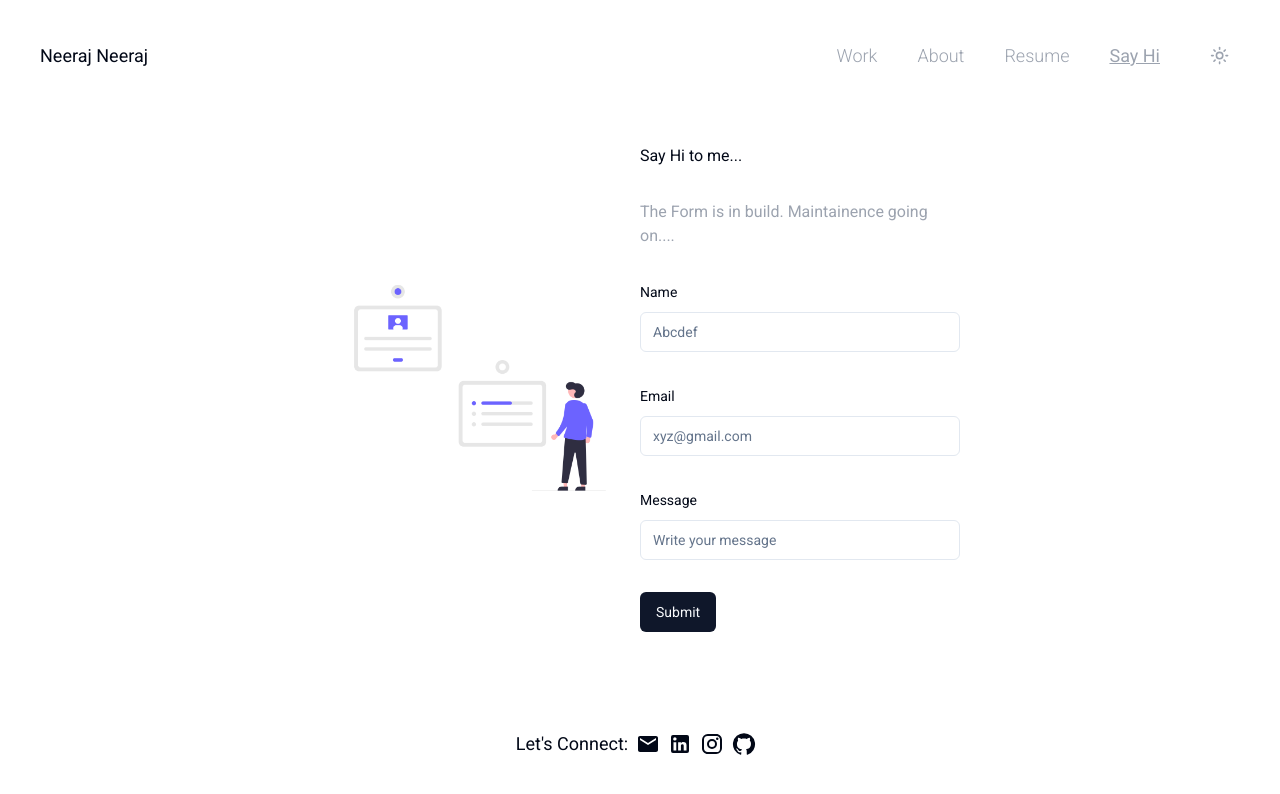
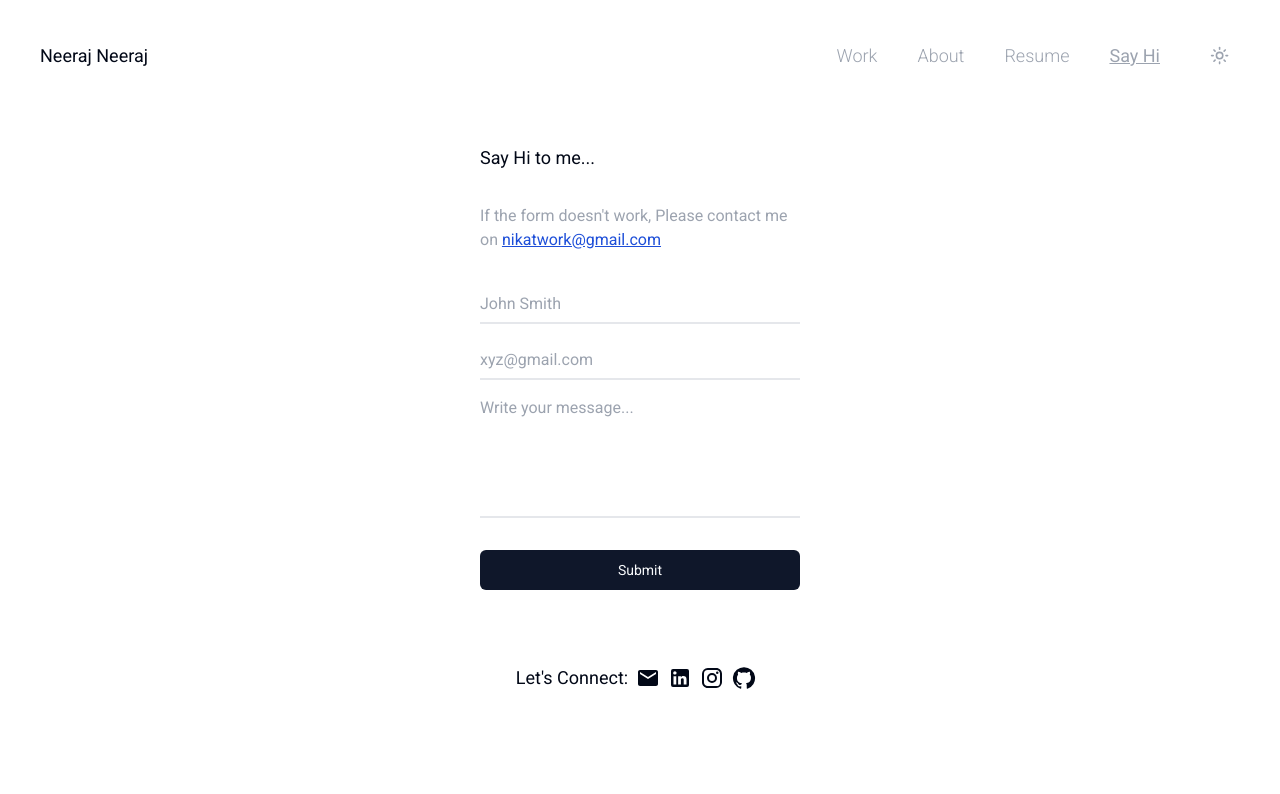
Before and after one commit to neerajneeraj365/neerajportfolio, a Next.js app: page /form in a window 1280 px wide. Shown: the top 794 px of the page. Built offline with nearby package versions, Linux system fonts and the light colour scheme.

Commit message:
Added form

```diff
--- a/app/about/page.tsx
+++ b/app/about/page.tsx
@@ -45,12 +45,12 @@ const About = () => {
           and a growth-oriented mindset, I am constantly seeking opportunities
           to expand my knowledge and skills as a designer. */}
             I will study your business requirements, build them, and bring them
-            into the real world. With six months of hands-on experience, I
-            bring enthusiasm and a solid foundation in both front-end and
-            back-end technologies to the table. Also, with a fresh perspective
-            and a robust understanding of design principles, my commitment
-            extends to translating your business requirements into compelling,
-            real-world user experiences.
+            into the real world. With six months of hands-on experience, I bring
+            enthusiasm and a solid foundation in both front-end and back-end
+            technologies to the table. Also, with a fresh perspective and a
+            robust understanding of design principles, my commitment extends to
+            translating your business requirements into compelling, real-world
+            user experiences.
           </p>
         </div>
         <div className="flex h-[400px] w-[400px] justify-center items-center">
@@ -63,14 +63,15 @@ const About = () => {
         </div>
       </div>
       <div className="grid grid-rows-2 gap-2 md:gap-4 lg:gap-6 md:grid-rows-1 grid-flow-col my-2 md:my-6 lg:my-8">
-        <div className="">
+        <div>
           <span className="text-lg md:text-xl font-semibold">
             🖥️ Area of Expertise
           </span>
           <p className="md:tracking-wide">
             UI/UX Design <br />
             Responsive Web Development <br />
-            Front-end & back-end Development <br />
+            Front-end Development <br />
+            Backend Development <br />
             API Development and Integration <br />
             Databases <br />
             Deployment <br />
--- a/app/form/page.tsx
+++ b/app/form/page.tsx
@@ -1,102 +1,81 @@
 "use client";
 
+import { useRef } from "react";
 import { Button } from "@/components/ui/button";
-import {
-  Form,
-  FormControl,
-  FormDescription,
-  FormField,
-  FormItem,
-  FormLabel,
-  FormMessage,
-} from "@/components/ui/form";
-import { Input } from "@/components/ui/input";
-import { zodResolver } from "@hookform/resolvers/zod";
-import Image from "next/image";
-import { useForm } from "react-hook-form";
-import { z } from "zod";
+import Link from "next/link";
+import emailjs from "@emailjs/browser";
 
-const formSchema = z.object({
-  name: z.string().min(2, {
-    message: "Name must be at least 2 characters.",
-  }),
-  email: z.string().email(),
-  message: z.string().min(1, {
-    message: "Message must be at least 2 character.",
-  }),
-});
+const Form = () => {
+  const form = useRef<HTMLInputElement>(null);
 
-const FormPage = () => {
-  const form = useForm<z.infer<typeof formSchema>>({
-    resolver: zodResolver(formSchema),
-    defaultValues: {
-      name: "",
-      email: "",
-      message: "",
-    },
-  });
-  function onSubmit(values: z.infer<typeof formSchema>) {
-    console.log(values);
-  }
+  const sendEmail = (e: any) => {
+    e.preventDefault();
+
+    emailjs
+      .sendForm(
+        process.env.NEXT_PUBLIC_SERVICE_KEY,
+        process.env.NEXT_PUBLIC_TEMPLATE_KEY,
+        form.current,
+        {
+          publicKey: process.env.NEXT_PUBLIC_KEY,
+        }
+      )
+      .then(
+        () => {
+          console.log("SUCCESS!");
+          form.current.reset();
+        },
+        (error) => {
+          console.log("FAILED...", error.text);
+        }
+      );
+  };
   return (
-    <div className="flex flex-col lg:flex-row">
-      <div className="flex justify-center items-center flex-1">
-        <Image src="/greet.png" alt="Form Image" height="500" width="400" />
-      </div>
+    <div className="flex flex-col w-full justify-center items-center">
       <div className="flex flex-col gap-6 md:gap-8 my-8 lg:w-1/2">
-        <p className="text-md">Say Hi to me...</p>
+        <p className="text-lg">Say Hi to me...</p>
         <p className="text-md text-gray-400">
-          The Form is in build. Maintainence going on....
+          If the form doesn't work, Please contact me on{" "}
+          <Link
+            href="mailto:nikatwork365@gmail.com"
+            className="underline text-blue-700"
+          >
+            nikatwork@gmail.com
+          </Link>
         </p>
-        <Form {...form}>
-          <form onSubmit={form.handleSubmit(onSubmit)} className="space-y-8">
-            <FormField
-              control={form.control}
+        <form ref={form} onSubmit={sendEmail}>
+          <div className="flex flex-col w-full gap-4">
+            <input
+              type="text"
               name="name"
-              render={({ field }) => (
-                <FormItem>
-                  <FormLabel>Name</FormLabel>
-                  <FormControl>
-                    <Input placeholder="Abcdef" {...field} />
-                  </FormControl>
-                  <FormMessage />
-                </FormItem>
-              )}
+              className="border-gray-200 border-b-2 h-10 bg-transparent outline-none"
+              placeholder="John Smith"
             />
-            <FormField
-              control={form.control}
+            <input
+              type="email"
               name="email"
-              render={({ field }) => (
-                <FormItem>
-                  <FormLabel>Email</FormLabel>
-                  <FormControl>
-                    <Input placeholder="xyz@gmail.com" {...field} />
-                  </FormControl>
-                  <FormMessage />
-                </FormItem>
-              )}
+              className="border-gray-200 border-b-2 h-10 bg-transparent outline-none"
+              placeholder="xyz@gmail.com"
             />
-            <FormField
-              control={form.control}
+
+            <textarea
               name="message"
-              render={({ field }) => (
-                <FormItem>
-                  <FormLabel>Message</FormLabel>
-                  <FormControl>
-                    <Input placeholder="Write your message" {...field} />
-                  </FormControl>
-                  <FormMessage />
-                </FormItem>
-              )}
+              id="textarea"
+              rows={5}
+              className="border-gray-200 border-b-2 bg-transparent outline-none resize-none"
+              placeholder="Write your message..."
             />
-            <Button type="submit" className="">
+            <Button
+              className="flex justify-center items-center my-4"
+              onClick={sendEmail}
+            >
               Submit
             </Button>
-          </form>
-        </Form>
+          </div>
+        </form>
       </div>
     </div>
   );
 };
 
-export default FormPage;
+export default Form;
--- a/components/Footer.tsx
+++ b/components/Footer.tsx
@@ -6,7 +6,7 @@ import EmailIcon from "@mui/icons-material/Email";
 
 export const Footer = () => {
   return (
-    <footer className="flex justify-center items-center h-40">
+    <footer className="flex justify-center items-center h-20">
       <div className="flex items-center">
         <span className="text-md md:text-lg">Let's Connect:</span>
         <ul className="flex px-2 gap-2">
--- a/package.json
+++ b/package.json
@@ -9,6 +9,7 @@
     "lint": "next lint"
   },
   "dependencies": {
+    "@emailjs/browser": "^4.2.0",
     "@emotion/react": "^11.11.4",
     "@emotion/styled": "^11.11.0",
     "@hookform/resolvers": "^3.3.4",
```
Also changed, not shown: app/api/route.ts (added, +18 -0 lines), app/layout.tsx (+3 -4 lines), 1 other file (tests, documents, lock files or other folders).
